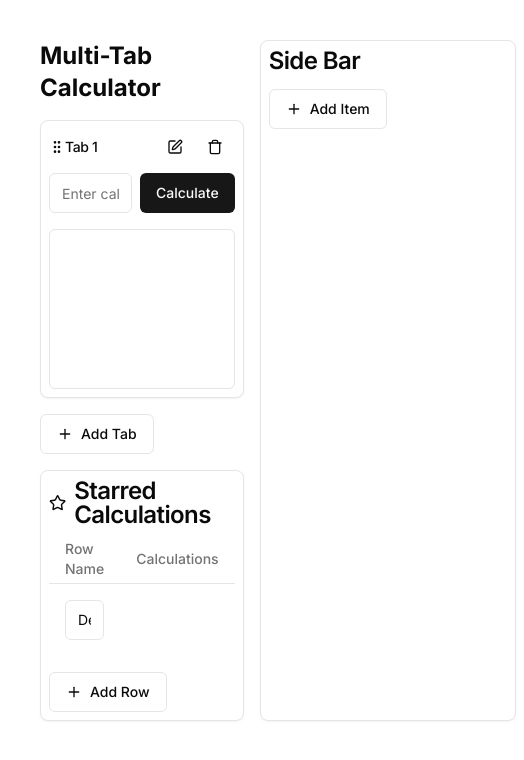
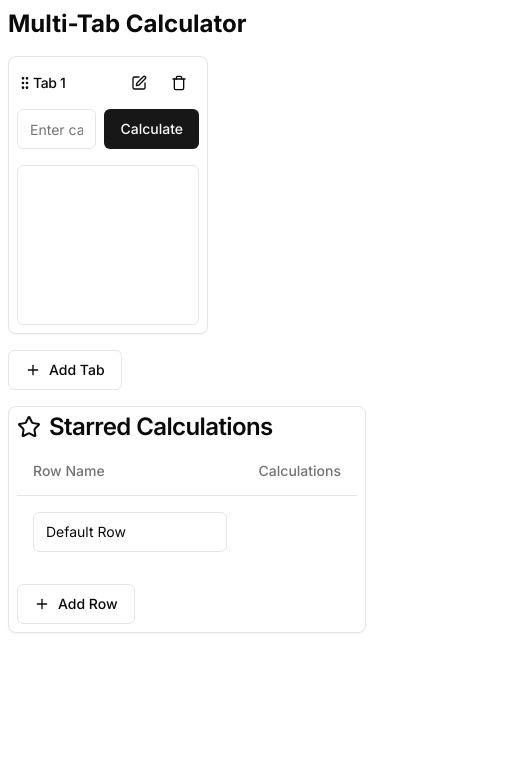
Before and after one commit to ocollus/multiple-tab-calculataor, a Next.js app: page / in a window 390 px wide. Shown: the top 760 px of the page, 524 px wide, since content can reach past the window. Built offline with nearby package versions, Linux system fonts and the light colour scheme.

Commit message:
ci:cd because too lazy to open vscode

```diff
--- a/app/components/calc.tsx
+++ b/app/components/calc.tsx
@@ -286,12 +286,12 @@ export default function MultiTabCalculator() {
         <DragDropContext onDragEnd={onDragEnd}>
           <Droppable droppableId="tabs" type="TAB" direction="horizontal">
             {(provided) => (
-              <div {...provided.droppableProps} ref={provided.innerRef} className="flex flex-wrap gap-4 mb-4">
+              <div {...provided.droppableProps} ref={provided.innerRef} className="flex flex-wrap justify-between gap-4 mb-4">
                 {tabs.map((tab, index) => (
                   <Draggable key={tab.id} draggableId={tab.id} index={index}>
                     {(provided) => (
                       <Card
-                        className="w-full md:w-[calc(50%-0.5rem)] lg:w-[calc(33.33%-0.67rem)]"
+                        className="w-full w-[calc(33.333%-1rem)] sm:w-[calc(50%-1rem)] min-w-[200px]"
                         ref={provided.innerRef}
                         {...provided.draggableProps}
                       >
@@ -468,7 +468,7 @@ export default function MultiTabCalculator() {
           </Card>
         </DragDropContext>
       </div>
-      <Card className="w-64 min-w-[16rem]">
+      <Card className="w-64 min-w-[16rem] hidden md:block">
         <CardHeader>
           <CardTitle>Side Bar</CardTitle>
         </CardHeader>
--- a/app/globals.css
+++ b/app/globals.css
@@ -6,6 +6,10 @@
   --foreground-rgb: 0, 0, 0;
   --background-start-rgb: 214, 219, 220;
   --background-end-rgb: 255, 255, 255;
+}
+
+body::-webkit-scrollbar {
+  display: none; /* Hides the scrollbar */
 }
 
 @media (prefers-color-scheme: dark) {
--- a/app/page.tsx
+++ b/app/page.tsx
@@ -3,7 +3,7 @@ import Calc from './components/calc';
 
 export default function Home() {
   return (
-    <main className="flex min-h-screen flex-col items-center p-8">
+    <main className="flex min-h-screen flex-col items-center">
 
       {/* <div className="relative flex place-items-center before:absolute before:h-[300px] before:w-[480px] before:-translate-x-1/2 before:rounded-full before:bg-gradient-radial before:from-white before:to-transparent before:blur-2xl before:content-[''] after:absolute after:-z-20 after:h-[180px] after:w-[240px] after:translate-x-1/3 after:bg-gradient-conic after:from-sky-200 after:via-blue-200 after:blur-2xl after:content-[''] before:dark:bg-gradient-to-br before:dark:from-transparent before:dark:to-blue-700 before:dark:opacity-10 after:dark:from-sky-900 after:dark:via-[#0141ff] after:dark:opacity-40 before:lg:h-[360px] z-[-1]">
         <Image
```
